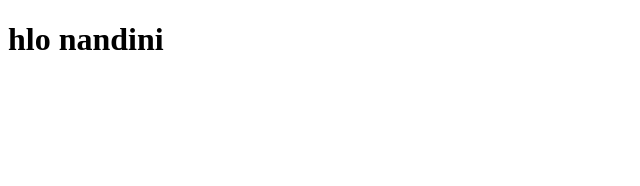
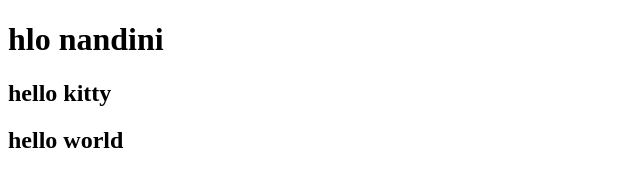
Before and after one commit to Nandini1207/github-merge, a plain HTML site: page index.html in a window 1280 px wide. Shown: the whole page, without its empty margins (0-640 px from the left). Drawn offline with Linux system fonts and the light colour scheme.

Commit message:
added a line by raju

```diff
--- a/index.html
+++ b/index.html
@@ -7,5 +7,7 @@
 </head>
 <body>
     <h1>hlo nandini</h1>
+    <h2>hello kitty</h2>
+    <h2>hello world</h2>
 </body>
 </html>
```
